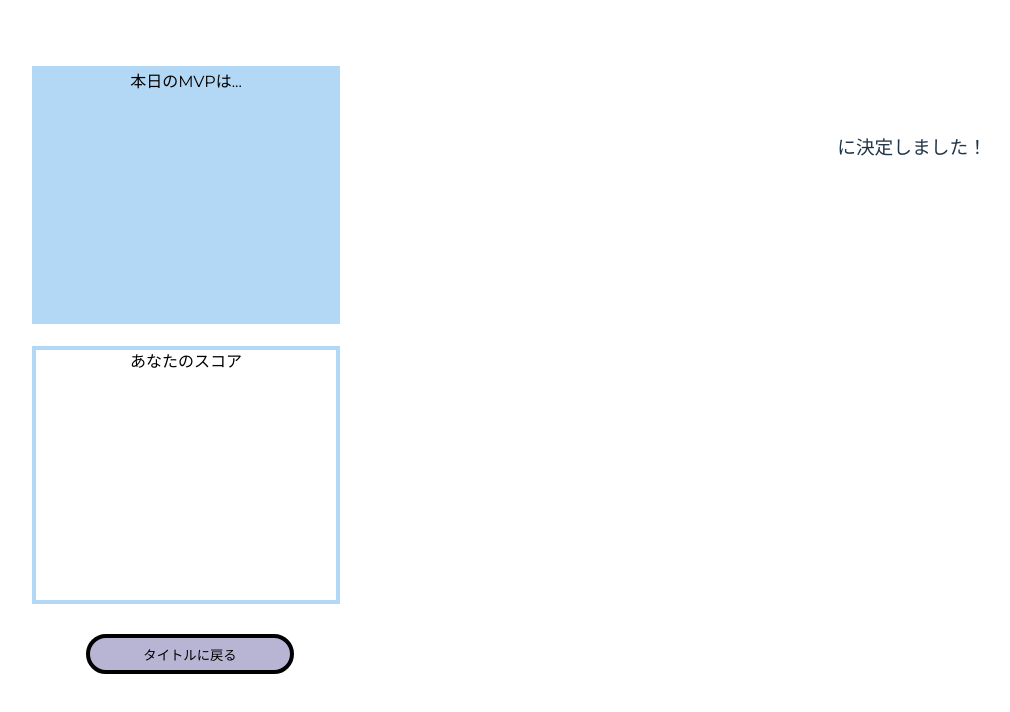
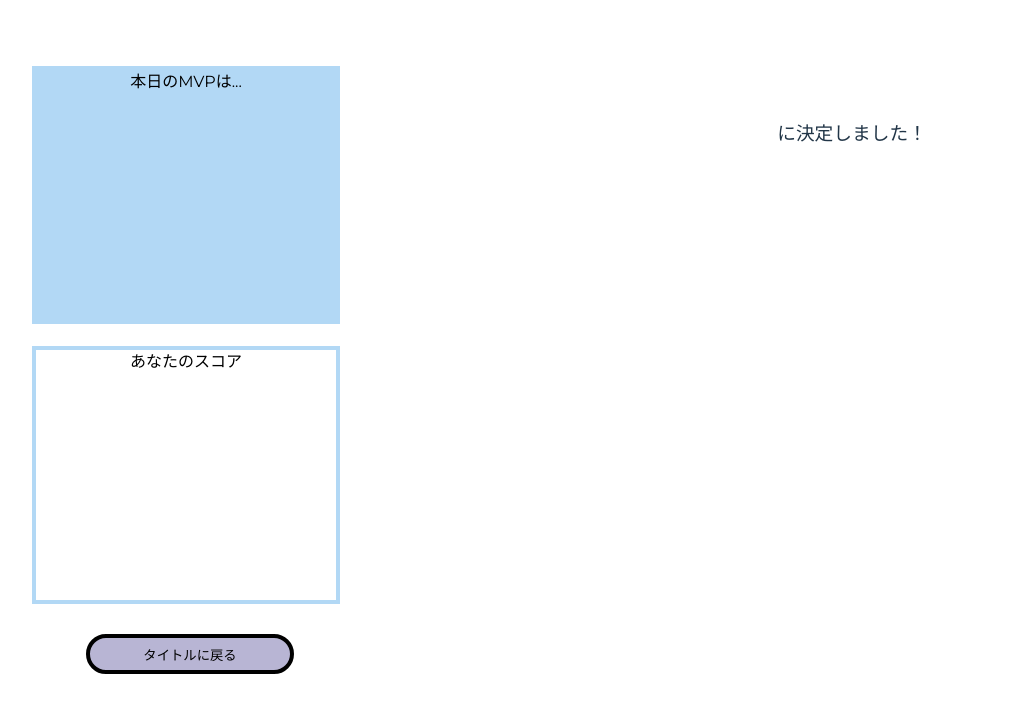
Before and after one commit to itsp-pbl-2023/mind-graph, a React (Vite) app in the folder client/: page /result in a window 1280 px wide. Shown: the top 712 px of the page, without its empty margins (118-1128 px from the left). Built offline with nearby package versions, Linux system fonts and the light colour scheme; a web font is replaced by a local one; what @bufbuild/connect-query, @bufbuild/connect-web, @bufbuild/protobuf would draw is missing.

Commit message:
align center

```diff
--- a/client/src/pages/result.tsx
+++ b/client/src/pages/result.tsx
@@ -36,14 +36,7 @@ const ShowResult = styled.div`
 const WordBox = styled.div`
   display: inline-block;
   text-align:center;
-  top:100px;
-  left:1030px;
-  transform: translate(-50%, 0%);
-  position:absolute;
-
 `
-
-
 
 const Result = () => {
   const { nodes, edges } = useGraph()
@@ -83,8 +76,10 @@ const Result = () => {
       <NodeGraph nodes={relatedNodes} edges={relatedEdges} focusedNodeId={chosenNodeId || undefined} />
       <ShowResult>
         <ThemeDisplay />
+        <WordBox>
+          <ShowWord word={chosenNode?.word} />
+        </WordBox>
       </ShowResult>
-      <WordBox><ShowWord word={chosenNode?.word} /></WordBox>
       <MVPBox>本日のMVPは...<span style={{display:'block', fontSize:40, fontWeight:'bold', padding:'50px', overflowWrap:'break-word'}}>{mvpName}</span></MVPBox>
       <ScoreBox>あなたのスコア<span style={{fontSize:60, fontWeight:'bold', display:'block', padding:'50px'}}>{getResult()?.myScore}</span></ScoreBox>
       <ReturnButton><Button text='タイトルに戻る' onClick={returnToTitle} /></ReturnButton>
```
